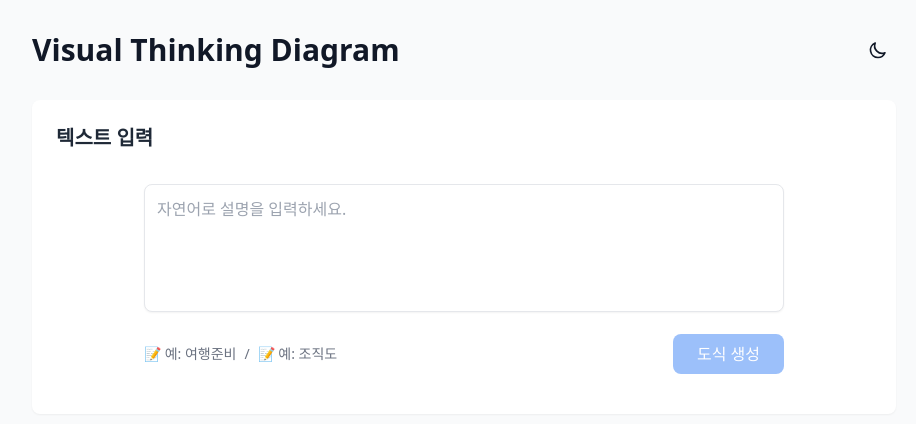
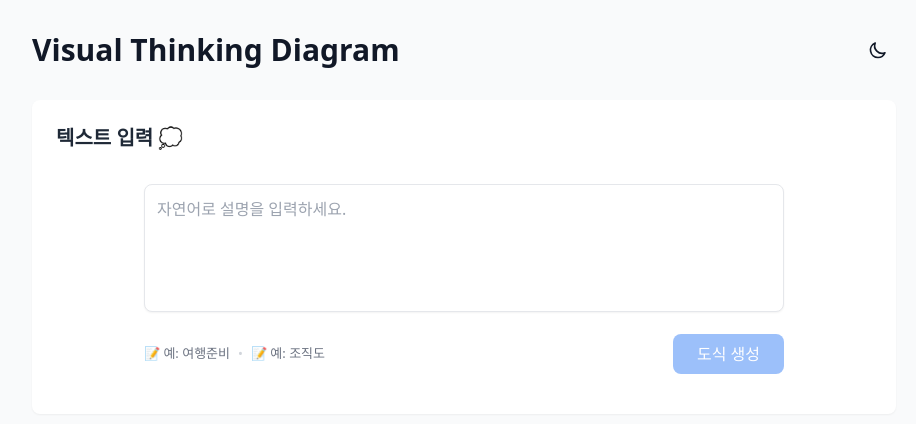
Before and after one commit to Lisaworld/visual-diagram-agent, a Next.js app: page / in a window 1280 px wide. Shown: the top 424 px of the page, without its empty margins (176-1092 px from the left). Built offline with nearby package versions, Linux system fonts and the light colour scheme; no server answers.

Commit message:
UI 개선: 버튼 위치 조정 및 텍스트 수정 - JSON 가져오기 버튼 위치 이동, 간격 조정, 텍스트 크기 조정, 이모지 추가

```diff
--- a/pages/DiagramPreviewPage.tsx
+++ b/pages/DiagramPreviewPage.tsx
@@ -21,7 +21,7 @@ const DiagramPreviewPage: React.FC = () => {
         {/* 입력 섹션 */}
         <section className="bg-white dark:bg-gray-800 rounded-lg shadow-sm p-6 mb-8">
           <h2 className="text-xl font-semibold mb-4 text-gray-800 dark:text-gray-200">
-            텍스트 입력
+            텍스트 입력 💭
           </h2>
           <InputBox />
         </section>
--- a/src/components/ExportImportPanel.tsx
+++ b/src/components/ExportImportPanel.tsx
@@ -109,8 +109,6 @@ export const ExportImportPanel: React.FC = () => {
         >
           SVG 내보내기
         </button>
-      </div>
-      <div>
         <input
           type="file"
           ref={fileInputRef}
--- a/src/components/InputBox.tsx
+++ b/src/components/InputBox.tsx
@@ -59,15 +59,15 @@ const InputBox: React.FC = () => {
             </div>
           )}
         </div>
-        <div className="flex justify-between items-center">
-          <div className="flex items-center gap-2 text-gray-500 text-[13px] sm:text-sm whitespace-nowrap">
+        <div className="flex justify-between items-center gap-1.5">
+          <div className="flex items-center gap-1 text-gray-500 text-[12px] sm:text-[13px] whitespace-nowrap">
             <button
               onClick={handleExampleClick(EXAMPLE_TRAVEL_TEXT)}
               className="hover:text-gray-600 hover:underline focus:outline-none"
             >
               📝 예: 여행준비
             </button>
-            <span>/</span>
+            <span className="mx-1 text-gray-300">•</span>
             <button
               onClick={handleExampleClick(EXAMPLE_ORG_TEXT)}
               className="hover:text-gray-600 hover:underline focus:outline-none"
```
